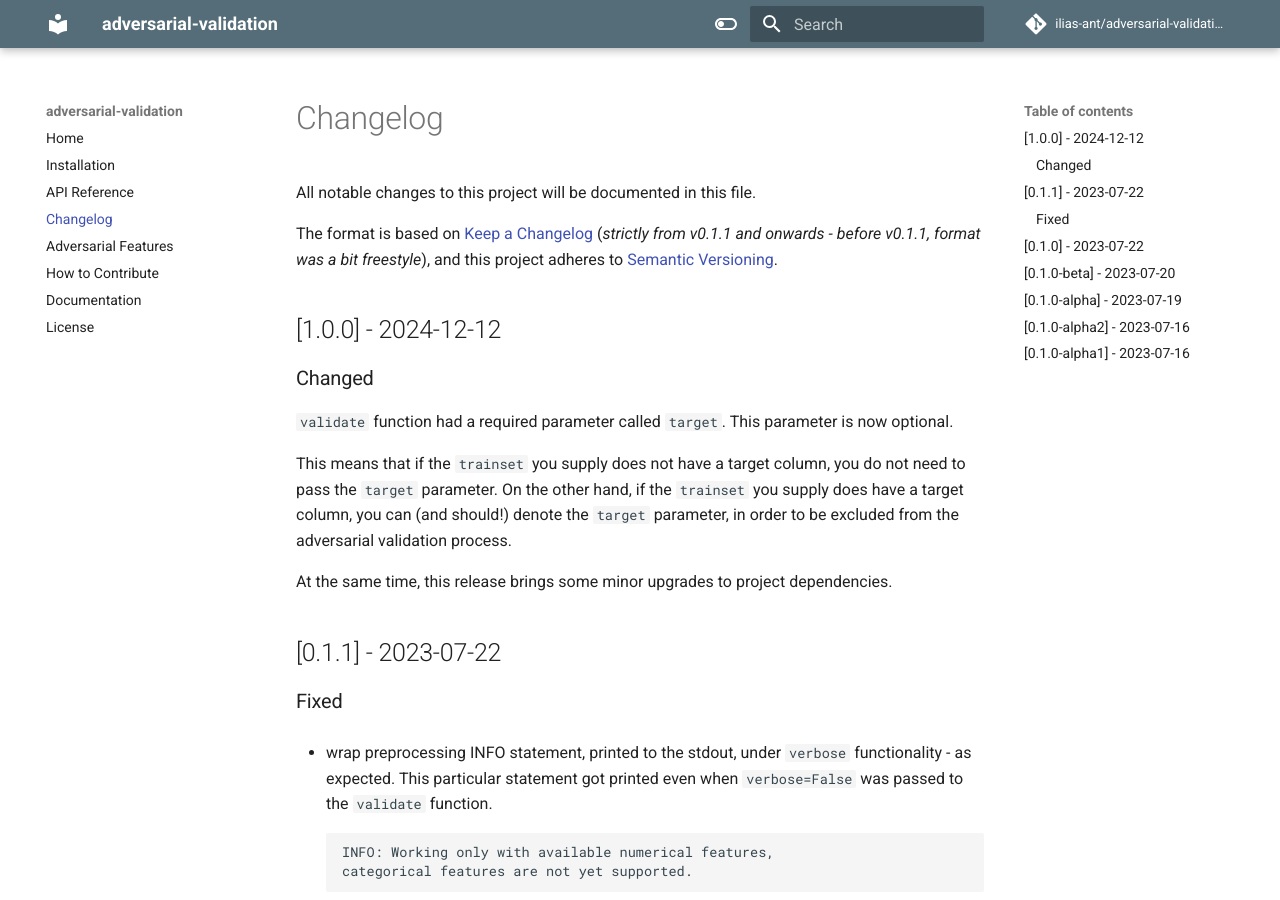
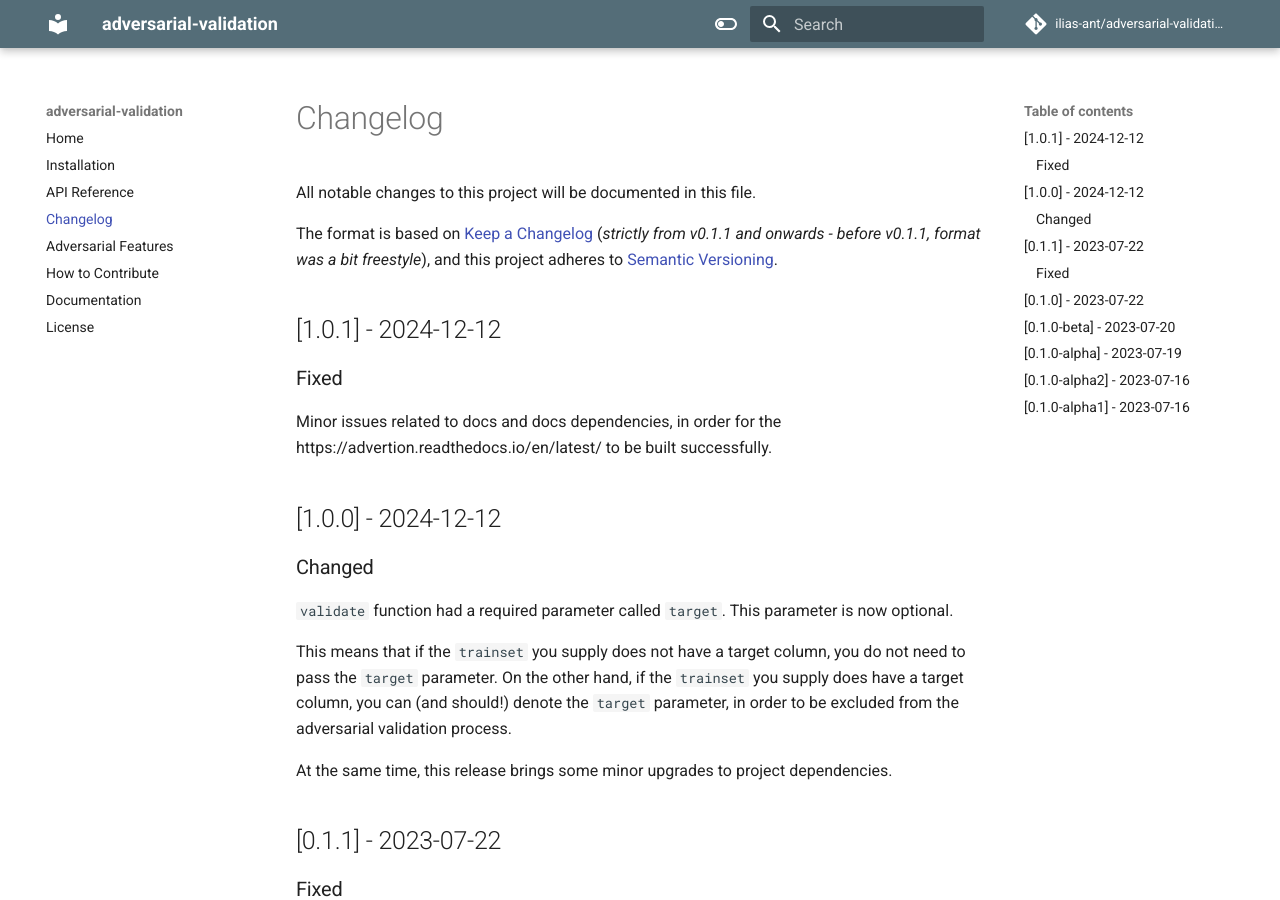
Before and after one commit to ilias-ant/adversarial-validation, an MkDocs documentation site: the page built from docs/changelog.md, in a window 1280 px wide and 900 px high. Built offline with MkDocs 1.6.1 and Material for MkDocs 9.7.7, drawn with Linux system fonts in a browser that asks for light colours; comment, search, counter and statistics services are not loaded.

Commit message:
[docs]: fixes

```diff
--- a/advertion/version.py
+++ b/advertion/version.py
@@ -1,3 +1,3 @@
 """The `version` module holds the version information for advertion."""
 
-__version__ = "1.0.0"
+__version__ = "1.0.1"
--- a/docs/changelog.md
+++ b/docs/changelog.md
@@ -5,6 +5,14 @@ All notable changes to this project will be documented in this file.
 The format is based on [Keep a Changelog](https://keepachangelog.com/en/1.0.0/) (*strictly from v0.1.1 and onwards -
 before v0.1.1, format was a bit freestyle*),
 and this project adheres to [Semantic Versioning](https://semver.org/spec/v2.0.0.html).
+
+## [1.0.1] - 2024-12-12
+
+### Fixed
+
+Minor issues related to docs and docs dependencies, in order for the https://advertion.readthedocs.io/en/latest/ to be built
+successfully.
+
 
 ## [1.0.0] - 2024-12-12
 
--- a/pyproject.toml
+++ b/pyproject.toml
@@ -1,6 +1,6 @@
 [tool.poetry]
 name = "advertion"
-version = "1.0.0"
+version = "1.0.1"
 description = "A tiny framework to perform adversarial validation of your training and test data."
 authors = ["Ilias Antonopoulos <ilias.antonopoulos@yahoo.gr>"]
 license = "Apache License 2.0"
@@ -9,7 +9,7 @@ homepage = "https://pypi.org/project/advertion"
 repository = "https://github.com/ilias-ant/adversarial-validation"
 keywords = ["adversarial-validation", "data-drift", "machine-learning"]
 classifiers = [
-    "Development Status :: 4 - Beta",
+    "Development Status :: 5 - Production/Stable",
     "Intended Audience :: Developers",
     "Intended Audience :: Education",
     "Intended Audience :: Information Technology",
```
Also changed, not shown: docs/api.md (+2 -2 lines), 1 other file.
